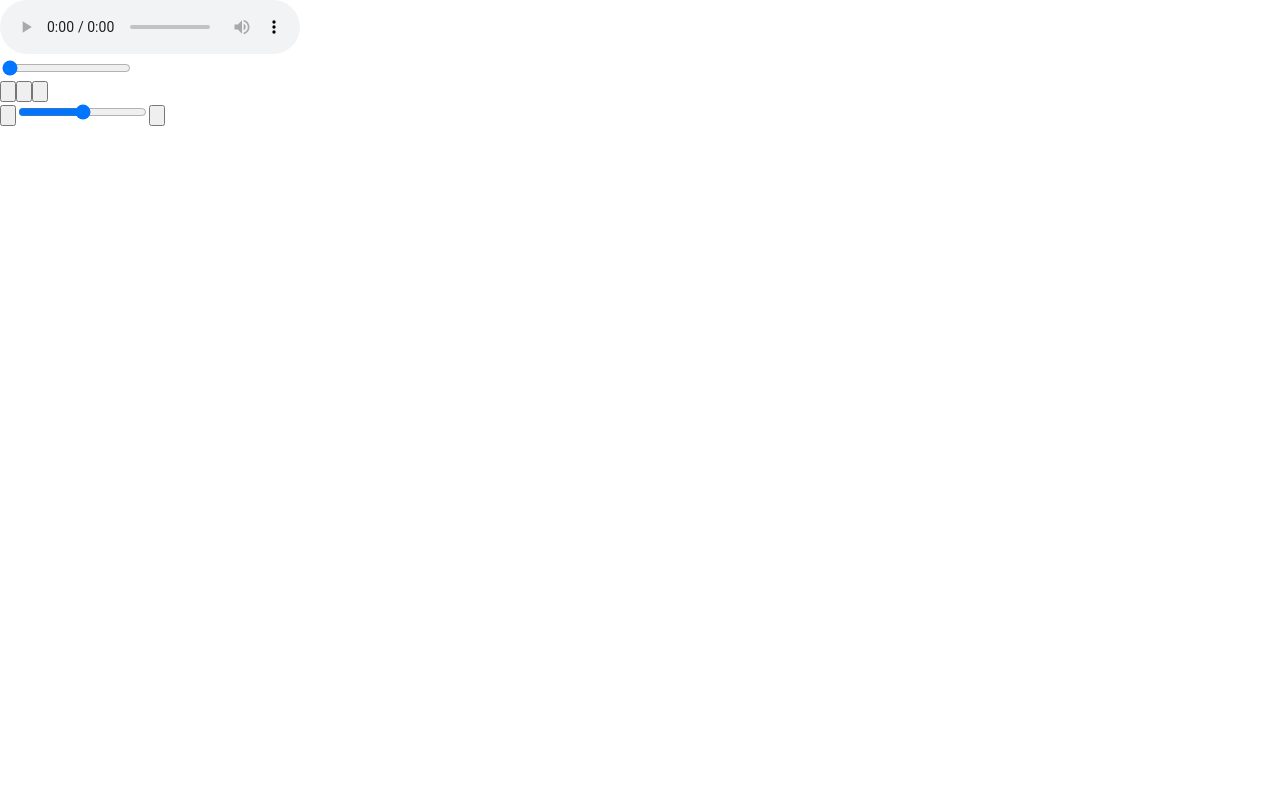
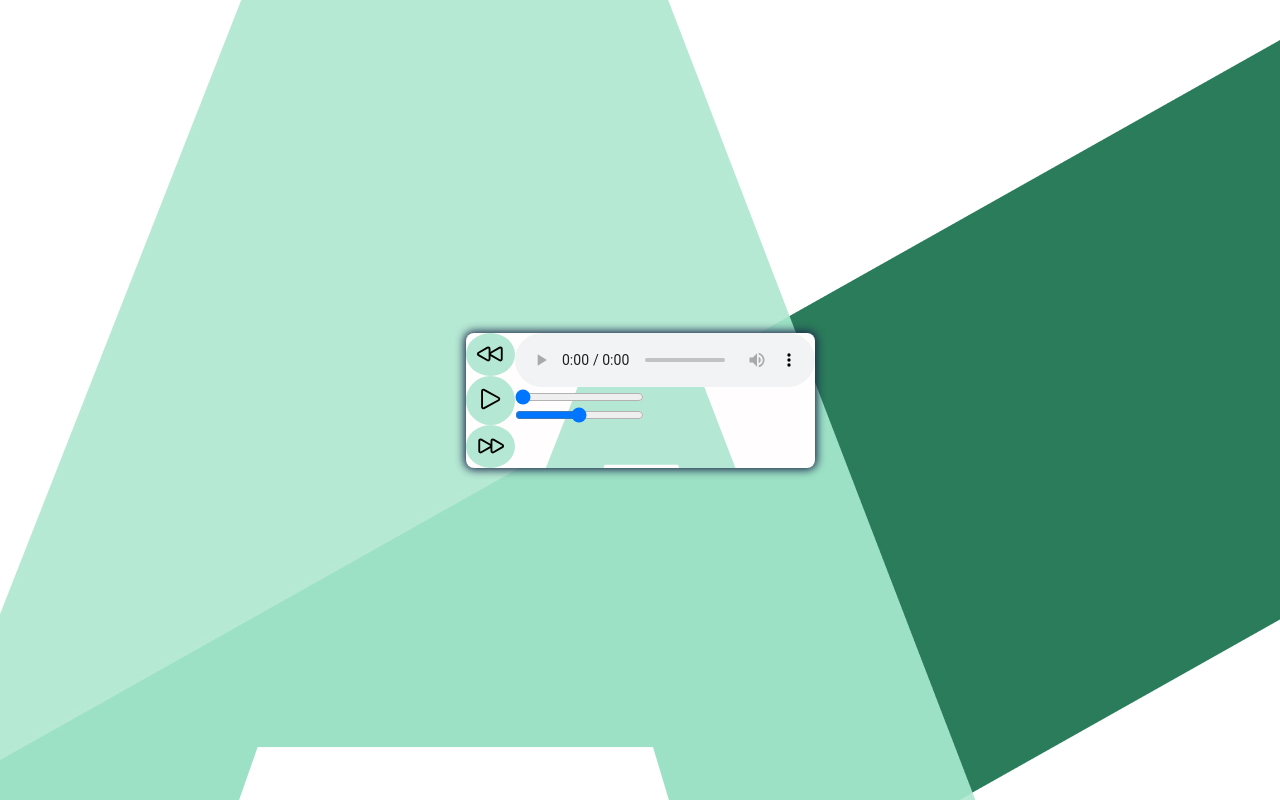
Before and after one commit to chOlya/music-player, a React (Create React App) app in the folder frontend/: page / in a window 1280 px wide. Built offline with nearby package versions, Linux system fonts and the light colour scheme.

Commit message:
initial styles, player button styles

```diff
--- a/frontend/src/App.tsx
+++ b/frontend/src/App.tsx
@@ -2,6 +2,7 @@
 import './App.css';
 
 import AudioPlayer from './components/AudioPlayer/AudioPlayer';
+import "../src/scss/style.scss";
 
 function App() {
   return (
--- a/frontend/src/components/AudioPlayer/AudioPlayer.tsx
+++ b/frontend/src/components/AudioPlayer/AudioPlayer.tsx
@@ -77,14 +77,18 @@
     };
 
     return (
-        <div className="audio-player">
-            <AudioPlayerContext.Provider value={value}>
-                <AudioComponent />
-                <ProgressBar />
-                <AudioPlayerButtons />
-                <VolumeBar />
-            </AudioPlayerContext.Provider>
-        </div>
+        <AudioPlayerContext.Provider value={value}>
+            <div className="audio-player">
+                <div className="audio-player__buttons">
+                    <AudioPlayerButtons/>
+                </div>
+                <div className="audio-player__controls">
+                    <AudioComponent/>
+                    <ProgressBar/>
+                    <VolumeBar/>
+                </div>
+            </div>
+        </AudioPlayerContext.Provider>
     );
 };
 
--- /dev/null
+++ b/frontend/src/scss/style.scss
@@ -0,0 +1,89 @@
+*{
+  padding: 0;
+  margin: 0;
+  border: 0;
+}
+*,*:before,*:after{
+  -moz-box-sizing: border-box;
+  -webkit-box-sizing: border-box;
+  box-sizing: border-box;
+}
+:focus,:active{outline: none;}
+a:focus,a:active{outline: none;}
+
+nav,footer,header,aside{display: block;}
+
+html,body{
+  height: 100%;
+  width: 100%;
+  line-height: 1;
+  font-size: 14px;
+  -ms-text-size-adjust: 100%;
+  -moz-text-size-adjust: 100%;
+  -webkit-text-size-adjust: 100%;
+}
+input,button,textarea{font-family:inherit;}
+
+input::-ms-clear{display: none;}
+button{cursor: pointer;}
+button::-moz-focus-inner {padding:0;border:0;}
+a, a:visited{text-decoration: none;}
+a:hover{text-decoration: none;}
+ul li{list-style: none;}
+img{vertical-align: top;}
+
+h1,h2,h3,h4,h5,h6{font-size:inherit;font-weight: 400;}
+/*--------------------*/
+
+button {
+  background: transparent;
+}
+
+#root {
+  height: 100%;
+}
+
+.app-container {
+  display: flex;
+  flex-direction: column;
+  align-items: center;
+  justify-content: center;
+  min-height: 100%;
+  background: url("../images/background.jpg") center no-repeat;
+}
+
+.audio-player {
+  display: flex;
+  border-radius: 8px;
+  box-shadow: 0 0 8px 2px #1C274C;
+  background: url("../images/logo.svg") center no-repeat #FFFDFD;
+}
+
+.audio-player-buttons {
+  display: flex;
+  flex-direction: column;
+
+  button {
+    background-color: rgba(12, 182, 115, 0.30);
+    border-radius: 50%;
+  }
+
+  &__back,
+  &__forward {
+    padding: 5px;
+
+    svg {
+      width: 33px;
+      height: 30px;
+    }
+  }
+
+  &__play {
+    padding: 8px;
+
+    svg {
+      width: 33px;
+      height: 30px;
+    }
+  }
+}
```
Also changed, not shown: frontend/src/images/background.jpg (added), frontend/src/images/logo.svg (added).
